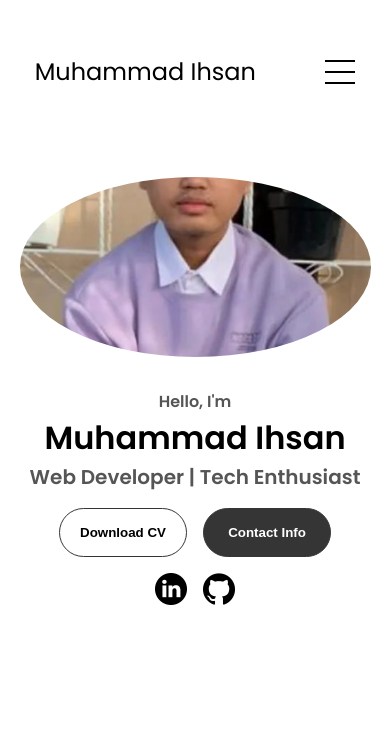
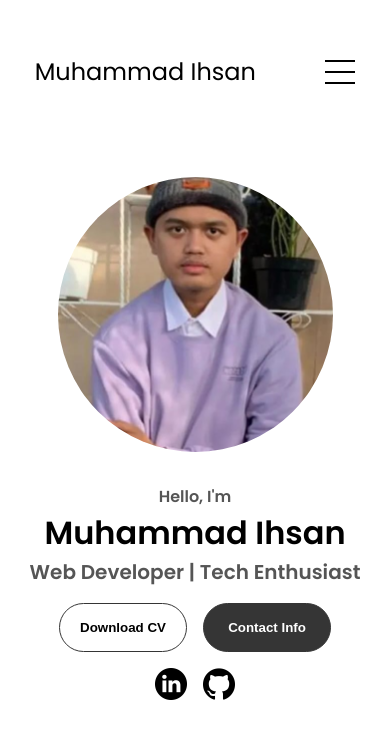
Before and after one commit to Ihsan-Nurhadi/Portofolio-Ihsan, a plain HTML site: page index.html in a window 390 px wide. Shown: the top 738 px of the page. Drawn offline with Linux system fonts and the light colour scheme.

Commit message:
perubahan minor

```diff
--- a/mediaqueries.css
+++ b/mediaqueries.css
@@ -86,11 +86,11 @@
     gap: 0.5rem;
     text-align: center;
   }
-  .section__pic-container {
+  /* .section__pic-container {
     width: auto;
     height: 46vw;
     justify-content: center;
-  }
+  } */
   .section__text__p2 {
     font-size: 1.25rem;
   }
--- a/style.css
+++ b/style.css
@@ -326,11 +326,6 @@ section {
   height: 80%;
 }
 
-.section__pic-container {
-  height: 400px;
-  width: 400px;
-  margin: auto 0;
-}
 
 /* EXPERIENCE SECTION */
 
```
